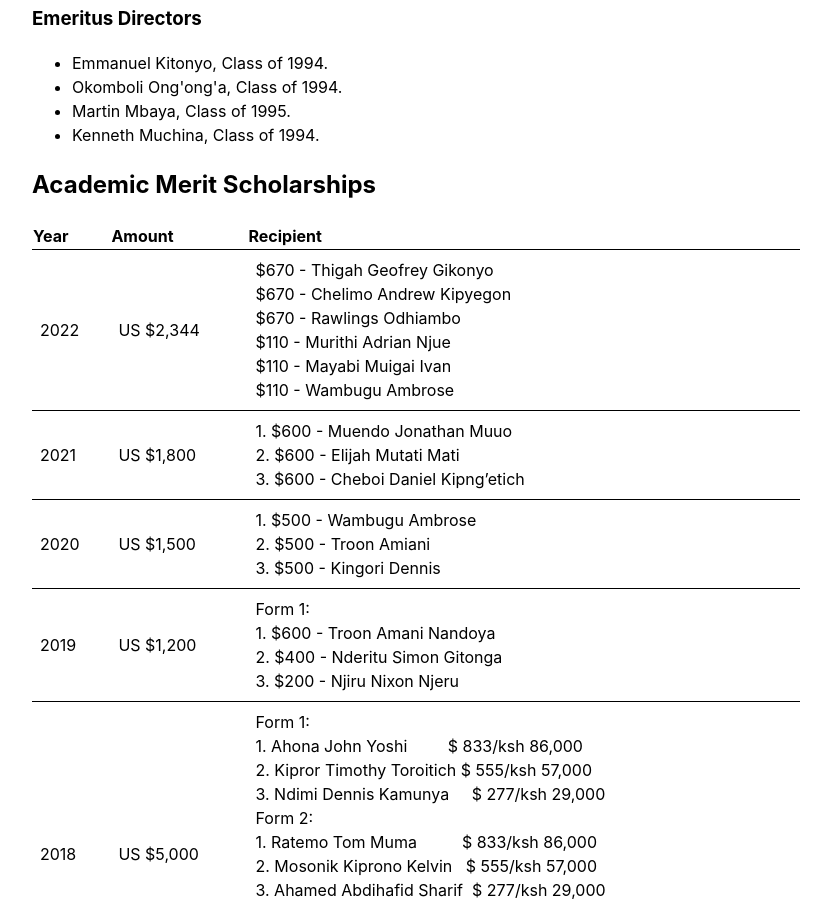
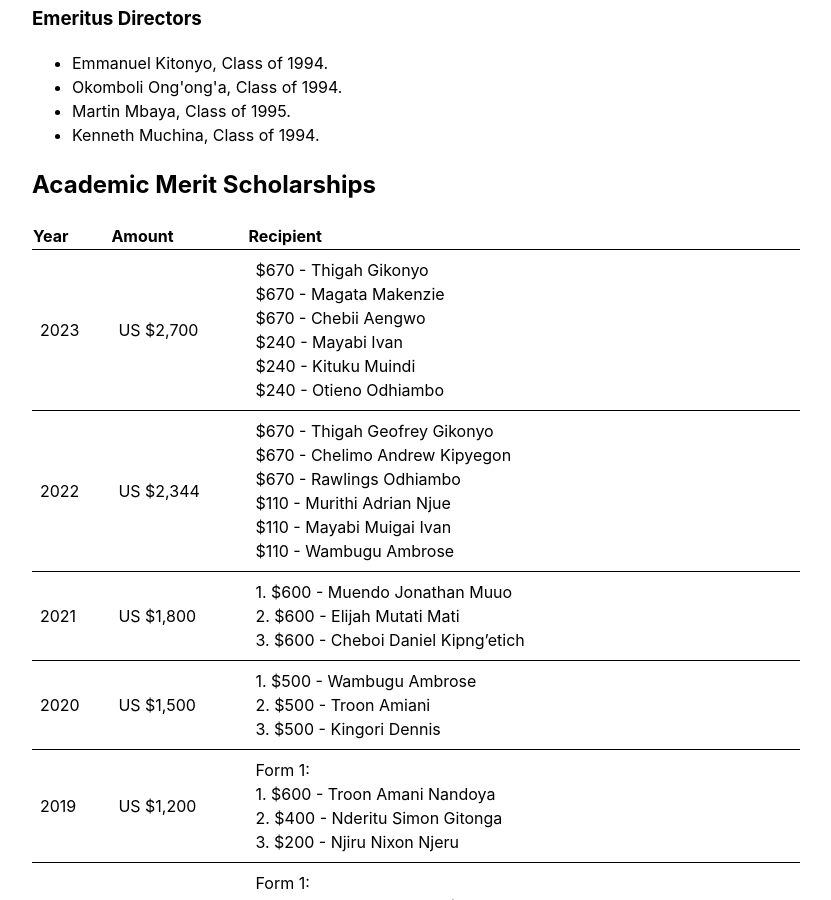
Before and after one commit to ahsef/ahsef.github.io, a Jekyll site: the page built from _pages/about.html, in a window 1280 px wide and 900 px high, scrolled down 958 px. Shown: the whole window, without its empty margins (224-1055 px from the left). Built offline with Jekyll 4.4.1, drawn with Linux system fonts in a browser that asks for light colours; some of the changed text lies outside the part shown.

Commit message:
Update 2023 recipients

```diff
--- a/_pages/about.html
+++ b/_pages/about.html
@@ -42,19 +42,38 @@ layout: default
     </div>
 </div>
 <h3>Emeritus Directors</h3>
+<div>
 <ul>
     <li>Emmanuel Kitonyo, Class of 1994.</li>
     <li>Okomboli Ong'ong'a, Class of 1994.</li>
     <li>Martin Mbaya, Class of 1995.</li>
     <li>Kenneth Muchina, Class of 1994.</li>
 </ul>
+</div>
+
 <h2>Academic Merit Scholarships</h2>
 <div>
 <table>
-	<tbody><tr>
+	<thead><tr>
 		<th>Year</th>
 		<th>Amount</th>
 		<th>Recipient</th>
+	</tr>
+	</thead>
+	<tbody>
+	<tr>
+		<td>2023</td>
+		<td>US $2,700</td>
+		<td>
+<pre>
+$670 - Thigah Gikonyo
+$670 - Magata Makenzie
+$670 - Chebii Aengwo
+$240 - Mayabi Ivan
+$240 - Kituku Muindi
+$240 - Otieno Odhiambo
+</pre>
+		</td>
 	</tr>
 	<tr>
 		<td>2022</td>
@@ -154,21 +173,29 @@ Form 3:
 		<td>US $214</td>
 		<td>Samuel Otieno Gariy, Class 1G, Livingstone House</td>
 	</tr>
-</tbody></table>
+</tbody>
+</table>
 </div>
 
 <h2>Sports Scholarships</h2>
 <div>
 <table>
-	<tbody><tr>
+	<thead><tr>
 		<th>Year</th>
 		<th>Amount</th>
 		<th>Details</th>
 	</tr>
+	</thead>
+	<tbody>
 	<tr>
-		<td>2021</td>
-		<td>US $2,000</td>
-		<td>Volleyball Court</td>
+		<td>2023</td>
+		<td>US $1,160</td>
+		<td>Sports gear</td>
+	</tr>
+	<tr>
+               <td>2021</td>
+               <td>US $2,000</td>
+               <td>Volleyball Court</td>
 	</tr>
 	<tr>
 		<td>2018</td>
```
